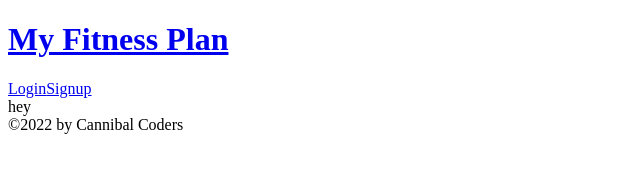
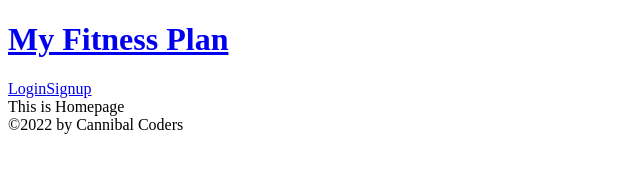
Before and after one commit to mschaaf17/Exercise-Mern, a React (Create React App) app in the folder client/: page / in a window 1280 px wide. Shown: the top 188 px of the page, without its empty margins (0-640 px from the left). Built offline with nearby package versions, Linux system fonts and the light colour scheme.

Commit message:
insert home page and ranking page

```diff
--- a/client/src/App.js
+++ b/client/src/App.js
@@ -12,6 +12,7 @@ import Header from './components/Header';
 import Footer from './components/Footer';
 
 import Home from './pages/Home';
+import Ranking from './pages/Ranking';
 
 const httpLink = createHttpLink({
   uri: '/graphql',
@@ -39,13 +40,15 @@ function App() {
         <div className="flex-column justify-flex-start min-100-vh">
           <Header />
           <div className="container">
-            hey
-            {/* <Routes>
-              <Route
-                path="/"
-                element={<Home />}
-              />
-            </Routes> */}
+            <Routes>
+              <Route path="/" element={<Home />} />
+              {/* <Route path="/login" element={<Login />} /> */}
+              {/* <Route path="/signup" element={<Signup />} /> */}
+              {/* <Route path="/profile" element={<Profile />} /> */}
+              <Route path="/ranking" element={<Ranking />} />
+              {/* <Route path="/videos" element={<Video />} /> */}
+              {/* <Route path="/workout" element={<Workout />} /> */}
+            </Routes>
           </div>
           <Footer />
         </div>
--- /dev/null
+++ b/client/src/pages/Home.js
@@ -0,0 +1,6 @@
+import React from 'react';
+function Home() {
+  return <div>This is Homepage</div>;
+}
+
+export default Home;
--- /dev/null
+++ b/client/src/pages/Ranking.js
@@ -0,0 +1,6 @@
+import React from 'react';
+function Ranking() {
+  return <div>This is Ranking</div>;
+}
+
+export default Ranking;
```
